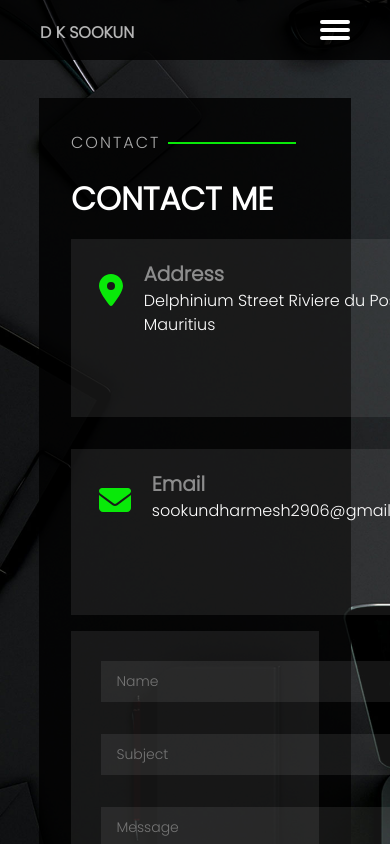
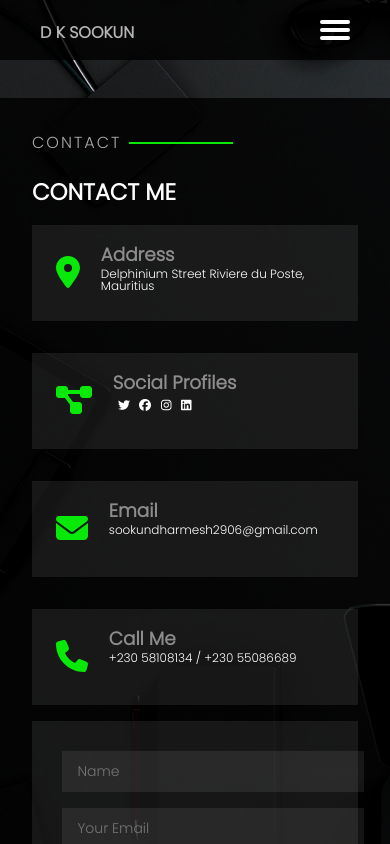
Before and after one commit to Dharmesh-Sookun/Personal-Website-New, a React (Create React App) app: page /contact in a window 390 px wide. Built offline with nearby package versions, Linux system fonts and the light colour scheme; the HTML template or start-up script is replaced by a standard one.

Commit message:
Made contact page responsive

```diff
--- a/src/components/Contact/Contact.css
+++ b/src/components/Contact/Contact.css
@@ -117,3 +117,31 @@
 .submit:disabled:hover, .submit[disabled]:hover{
   cursor: progress;
 }
+
+@media only screen and (max-width: 1000px) {
+  .contact{
+    width: 100%;
+    font-size: 13px;
+  }
+}
+
+@media only screen and (max-width: 875px) {
+  .contact h1 {
+    font-size: 1.75em;
+  }
+
+  .contact-details{
+    grid-template-columns: 1fr;
+  }
+}
+
+@media only screen and (max-width: 700px) {
+  .form-grid{
+    grid-template-areas:
+    'name name'
+    'email email'
+    'subject subject'
+    'message message';
+    grid-gap: 1rem;
+  }
+}
--- a/src/components/ContactDetail/ContactDetail.css
+++ b/src/components/ContactDetail/ContactDetail.css
@@ -4,6 +4,7 @@
   width: 100%;
   background: rgba(255, 255, 255, 0.08);
   display: flex;
+  overflow-x: hidden;
 }
 
 .contact-detail h3{
@@ -40,3 +41,28 @@
 .social-icon:hover{
   color: rgb(9, 233, 9);
 }
+
+@media only screen and (max-width: 1000px) {
+  .contact-detail h3{
+    font-size: 1.15rem;
+  }
+
+  .social-icon{
+    font-size: 1.25rem;
+  }
+}
+
+@media only screen and (max-width: 430px) {
+  .contact-detail{
+    padding: 1rem;
+  }
+  .contact-detail p{
+    line-height: 0.75rem;
+    font-size: 0.75rem;
+    word-wrap: break-word;
+  }
+
+  .social-icon{
+    font-size: 0.75rem;
+  }
+}
```
